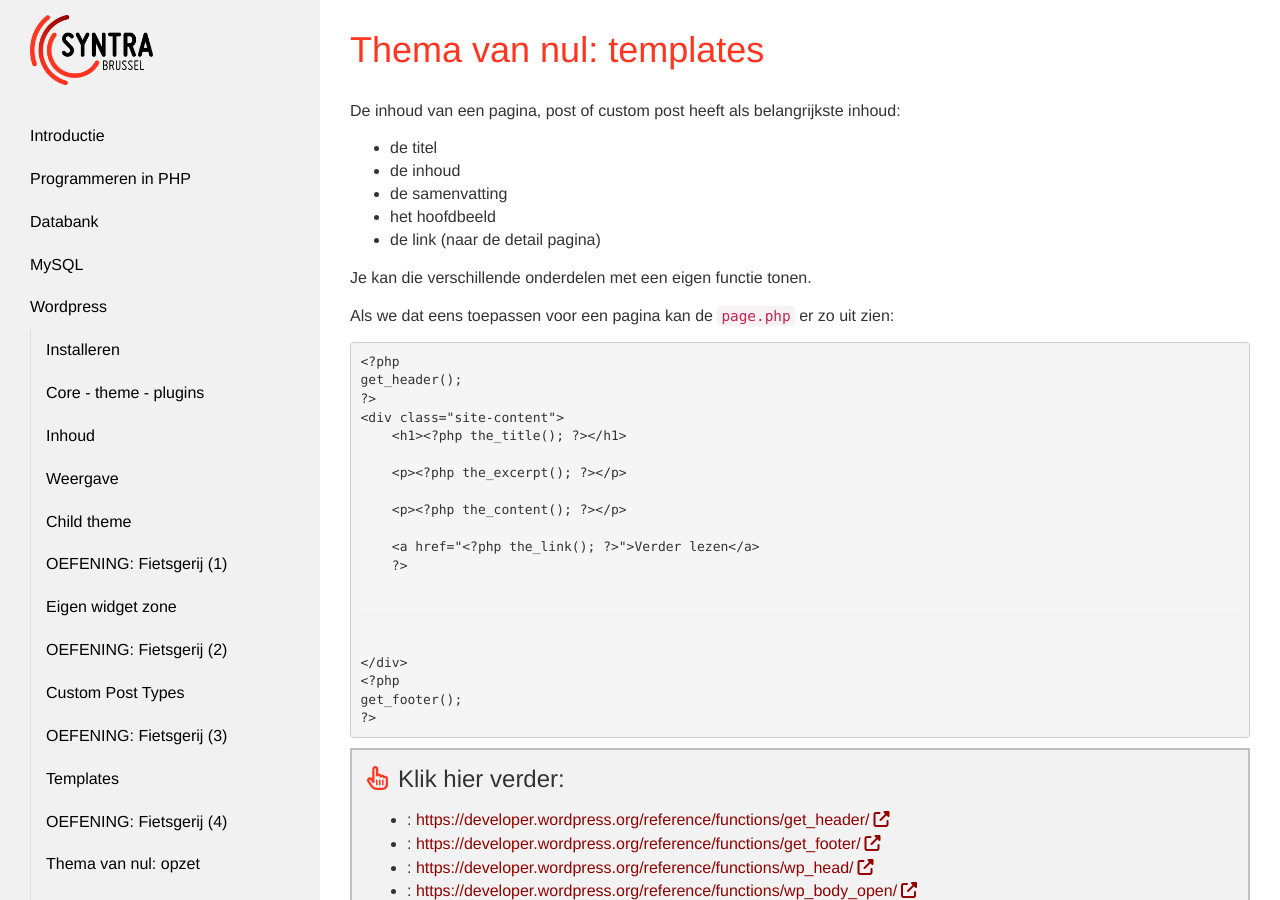
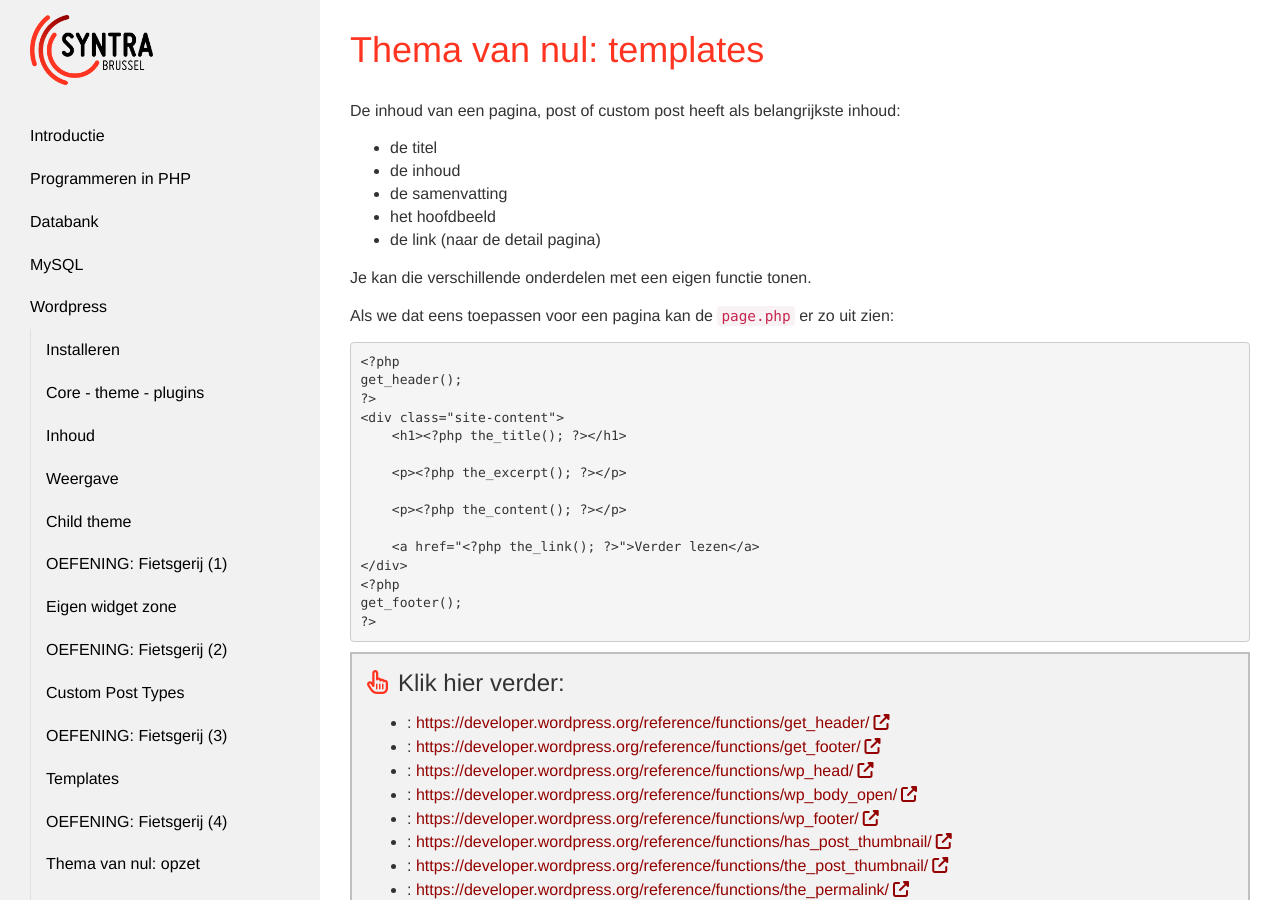
Before and after one commit to Syntra-Brussel/dynamische-webtechnieken, a Jekyll site: the page built from wordpress/thema-van-nul-inhoud.md, in a window 1280 px wide and 900 px high. Built offline with Jekyll 4.4.1, drawn with Linux system fonts in a browser that asks for light colours; nearby versions of some CDN libraries; a script that is not in the unit is left out.

Commit message:
Update thema-van-nul-inhoud.md

```diff
--- a/wordpress/thema-van-nul-inhoud.md
+++ b/wordpress/thema-van-nul-inhoud.md
@@ -39,8 +39,6 @@
     &lt;p&gt;&lt;?php the_content(); ?&gt;&lt;/p&gt;
 
     &lt;a href="&lt;?php the_link(); ?&gt;"&gt;Verder lezen&lt;/a&gt;
-    ?&gt;
-    <hr />
 &lt;/div&gt;
 &lt;?php
 get_footer();
```
